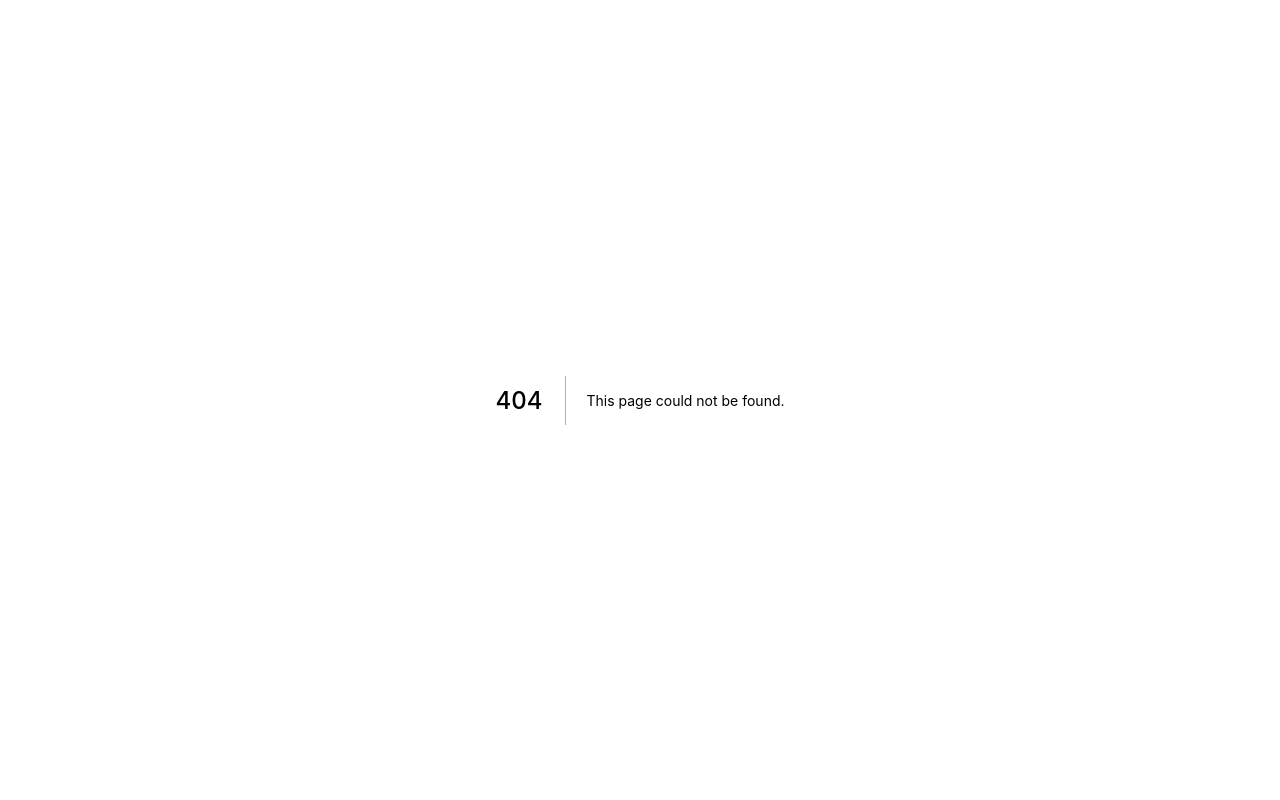
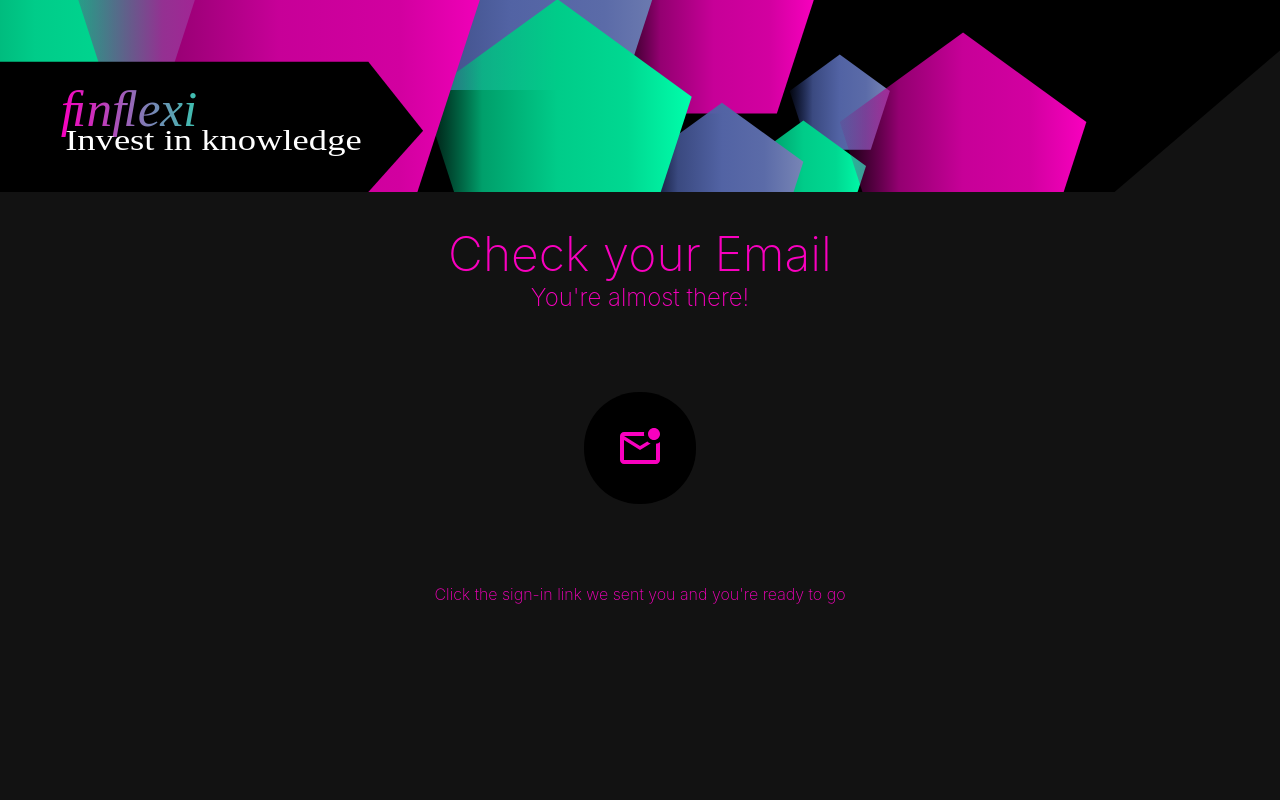
Before and after one commit to jpagtama/finflexi, a Next.js app: page /verify-request in a window 1280 px wide. Before the commit this address had no page. Shown: the top 800 px of the page. Built offline with nearby package versions, Linux system fonts and the light colour scheme.

Commit message:
Add verify-request page

```diff
--- /dev/null
+++ b/pages/verify-request.tsx
@@ -0,0 +1,22 @@
+import React from 'react'
+import { MdOutlineMarkEmailUnread } from 'react-icons/md'
+import { IconContext } from 'react-icons'
+import styles from '@styles/VerifyRequest.module.css'
+
+const VerifyRequest = () => {
+    return (
+        <div className={styles.container}>
+            <div className={styles.header}></div>
+            <h1 className={styles.title}>Check your Email</h1>
+            <h2>You're almost there!</h2>
+            <div className={styles.mailIcon}>
+                <IconContext.Provider value={{ size: '3em' }}>
+                    <MdOutlineMarkEmailUnread />
+                </IconContext.Provider>
+            </div>
+            <p>Click the sign-in link we sent you and you're ready to go</p>
+        </div>
+    )
+}
+
+export default VerifyRequest
--- /dev/null
+++ b/styles/VerifyRequest.module.css
@@ -0,0 +1,41 @@
+.container {
+    display: flex;
+    flex-direction: column;
+    align-items: center;
+    min-height: 90vh;
+    width: 100%;
+}
+
+.header {
+    height: 12em;
+    width: 100%;
+    margin-bottom: 2em;
+    background-image: url('../assets/FinflexiBanner.svg');
+    background-repeat: no-repeat;
+    background-size: cover;
+    background-position: left bottom;
+}
+
+.mailIcon {
+    display: flex;
+    justify-content: center;
+    align-items: center;
+    border-radius: 55px;
+    background-color: black;
+    border-color: var(--neon-pink);
+    margin-top: 5em;
+    height: 7em;
+    width: 7em;
+}
+
+.container h2,
+.title {
+    font-weight: 200;
+}
+
+.container p {
+    margin-top: 5em;
+    max-width: 90vw;
+    text-align: center;
+
+}
```
